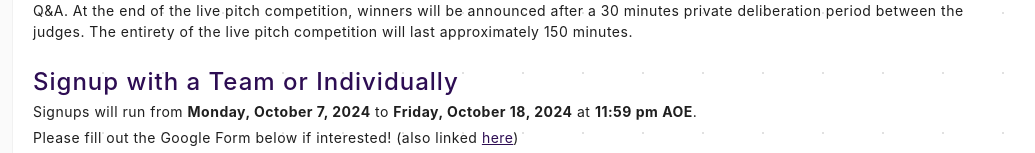
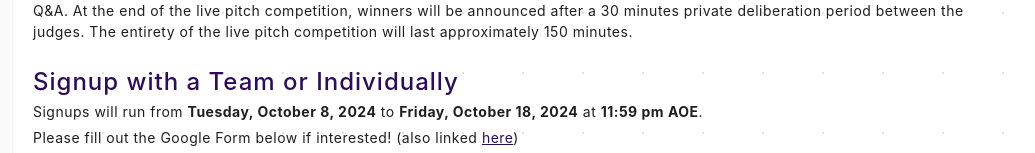
Before and after one commit to MDplusOfficial/MDplusDSAI, a Flask app: page /datathon/2024 in a window 1280 px wide. Shown: the part 737-890 px from the top of the page, without its empty margins (115-1150 px from the left). Run offline with Flask 2, Linux system fonts and the light colour scheme; some libraries are stand-ins or nearby versions.

Commit message:
Change start date to 10/8

```diff
--- a/app/templates/datathon2024.html
+++ b/app/templates/datathon2024.html
@@ -36,7 +36,7 @@
   <!-- Jinja template variables for consistency -->
   {% set datathon_2024_start_date = "Wednesday, October 23, 2024" %} {% set
   datathon_2024_end_date = "Wednesday, November 13, 2024" %} {% set
-  signup_start_date = "Monday, October 7, 2024" %} {% set signup_end_date =
+  signup_start_date = "Tuesday, October 8, 2024" %} {% set signup_end_date =
   "Friday, October 18, 2024" %} {% set judgement_day = "Monday, November 18,
   2024" %}
 
```
